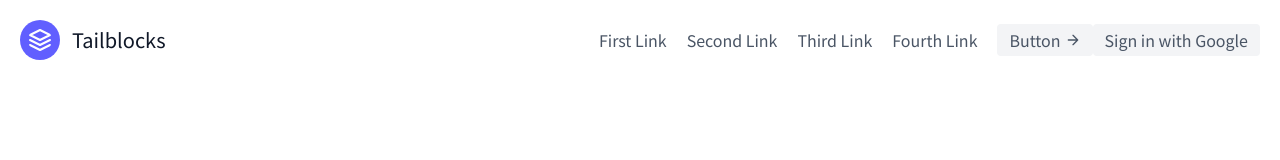
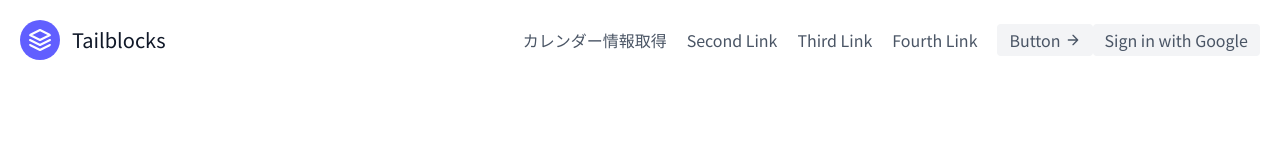
Before and after one commit to kame82/myCalendar-front, a Next.js app: page / in a window 1280 px wide. Shown: the top 160 px of the page. Built offline with nearby package versions, Linux system fonts and the light colour scheme; no server answers.

Commit message:
railsカレンダーAPIへのリクエスト送信

```diff
--- a/app/components/Header.tsx
+++ b/app/components/Header.tsx
@@ -2,6 +2,7 @@
 import React, { useEffect } from "react";
 import { useAuth } from "../providers/auth";
 import { useRouter } from "next/navigation";
+import { axiosInstance } from "../lib/axios";
 
 export const Header = () => {
   const { setToken, currentUser, token, logout, setCurrentUser } = useAuth();
@@ -31,17 +32,37 @@ export const Header = () => {
     navigate.push("/");
   };
 
+  const resReadCaelendar = async () => {
+    try {
+      const res = await axiosInstance.get("/google_calendar");
+      console.log(res);
+    } catch (error) {
+      console.error(error);
+    }
+  };
+
   return (
     <header className="text-gray-600 body-font bg-white">
       <div className="container mx-auto flex flex-wrap p-5 flex-col md:flex-row items-center">
         <a className="flex title-font font-medium items-center text-gray-900 mb-4 md:mb-0">
-          <svg xmlns="http://www.w3.org/2000/svg" fill="none" stroke="currentColor" stroke-linecap="round" stroke-linejoin="round" stroke-width="2" className="w-10 h-10 text-white p-2 bg-indigo-500 rounded-full" viewBox="0 0 24 24">
+          <svg
+            xmlns="http://www.w3.org/2000/svg"
+            fill="none"
+            stroke="currentColor"
+            stroke-linecap="round"
+            stroke-linejoin="round"
+            stroke-width="2"
+            className="w-10 h-10 text-white p-2 bg-indigo-500 rounded-full"
+            viewBox="0 0 24 24"
+          >
             <path d="M12 2L2 7l10 5 10-5-10-5zM2 17l10 5 10-5M2 12l10 5 10-5"></path>
           </svg>
           <span className="ml-3 text-xl">Tailblocks</span>
         </a>
         <nav className="md:ml-auto flex flex-wrap items-center text-base justify-center">
-          <a className="mr-5 hover:text-gray-900">First Link</a>
+          <a className="mr-5 hover:text-gray-900" onClick={resReadCaelendar}>
+            カレンダー情報取得
+          </a>
           <a className="mr-5 hover:text-gray-900">Second Link</a>
           <a className="mr-5 hover:text-gray-900">Third Link</a>
           <a className="mr-5 hover:text-gray-900">Fourth Link</a>
--- /dev/null
+++ b/app/lib/axios.ts
@@ -0,0 +1,9 @@
+import axios from "axios";
+
+export const axiosInstance = axios.create({
+  baseURL: process.env.NEXT_PUBLIC_API_URL,
+  headers: {
+    "Content-Type": "application/json", //axiosではdefaultなため不要だが、明示するため記載
+    Authorization: `Bearer ${localStorage.getItem("authToken")}`,
+  },
+});
```
